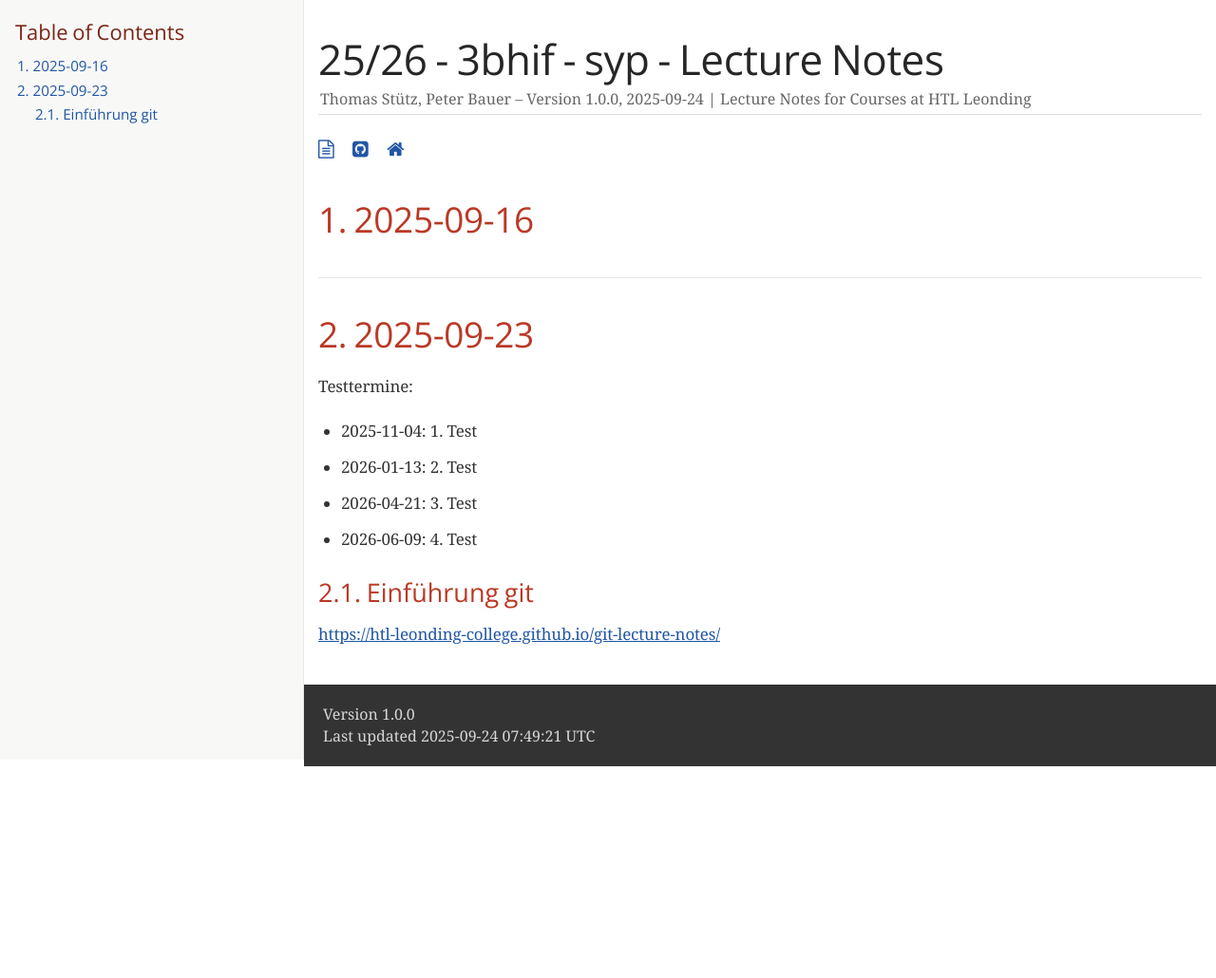
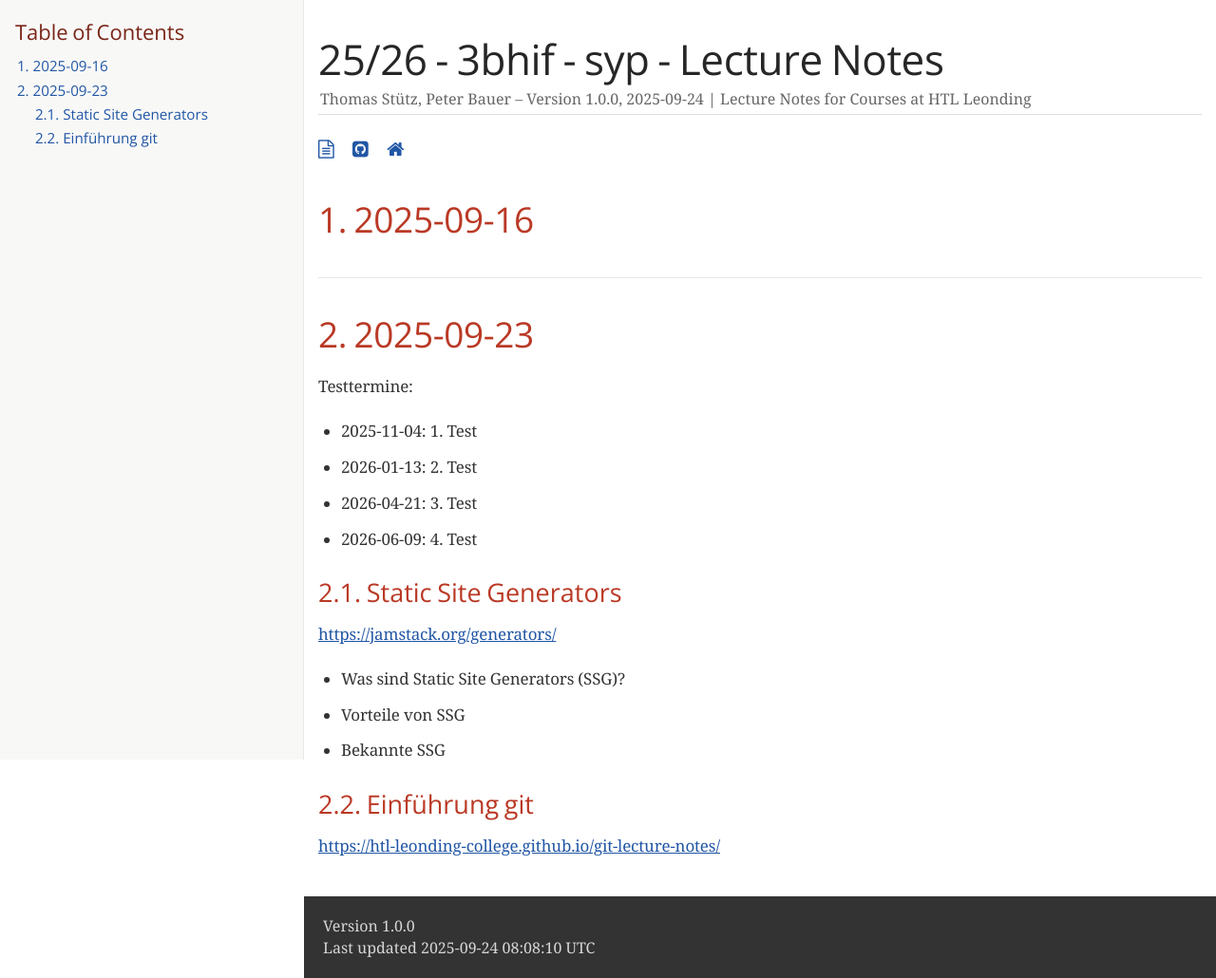
Before and after one commit to 2526-3bhif-syp/2526-3bhif-syp-lecture-notes, a plain HTML site: page index.html in a window 1280 px wide. Shown: the whole page at 95% size. Before the commit the page ends 807 px from the top, so only its background shows below. Drawn offline with nearby package versions, Linux system fonts and the light colour scheme; a web font is replaced by a local one.

Commit message:
Deploying to gh-pages from @ 2526-3bhif-syp/2526-3bhif-syp-lecture-notes@89b91f074c82347e39e2496290b4e2e15e159b32 🚀

```diff
--- a/index.html
+++ b/index.html
@@ -460,7 +460,8 @@ body.book #toc,body.book #preamble,body.book h1.sect0,body.book .sect1>h2{page-b
 <li><a href="#_2025_09_16">1. 2025-09-16</a></li>
 <li><a href="#_2025_09_23">2. 2025-09-23</a>
 <ul class="sectlevel2">
-<li><a href="#_einführung_git">2.1. Einführung git</a></li>
+<li><a href="#_static_site_generators">2.1. Static Site Generators</a></li>
+<li><a href="#_einführung_git">2.2. Einführung git</a></li>
 </ul>
 </li>
 </ul>
@@ -505,7 +506,26 @@ body.book #toc,body.book #preamble,body.book h1.sect0,body.book .sect1>h2{page-b
 </ul>
 </div>
 <div class="sect2">
-<h3 id="_einführung_git"><a class="anchor" href="#_einführung_git"></a>2.1. Einführung git</h3>
+<h3 id="_static_site_generators"><a class="anchor" href="#_static_site_generators"></a>2.1. Static Site Generators</h3>
+<div class="paragraph">
+<p><a href="https://jamstack.org/generators/" class="bare">https://jamstack.org/generators/</a></p>
+</div>
+<div class="ulist">
+<ul>
+<li>
+<p>Was sind Static Site Generators (SSG)?</p>
+</li>
+<li>
+<p>Vorteile von SSG</p>
+</li>
+<li>
+<p>Bekannte SSG</p>
+</li>
+</ul>
+</div>
+</div>
+<div class="sect2">
+<h3 id="_einführung_git"><a class="anchor" href="#_einführung_git"></a>2.2. Einführung git</h3>
 <div class="paragraph">
 <p><a href="https://htl-leonding-college.github.io/git-lecture-notes/" class="bare">https://htl-leonding-college.github.io/git-lecture-notes/</a></p>
 </div>
@@ -516,7 +536,7 @@ body.book #toc,body.book #preamble,body.book h1.sect0,body.book .sect1>h2{page-b
 <div id="footer">
 <div id="footer-text">
 Version 1.0.0<br>
-Last updated 2025-09-24 07:49:21 UTC
+Last updated 2025-09-24 08:08:10 UTC
 </div>
 </div>
 </body>
```
Also changed, not shown: demo.html (+1 -1 lines), minutes-of-meeting.html (+1 -1 lines), sysspec.html (+1 -1 lines).
